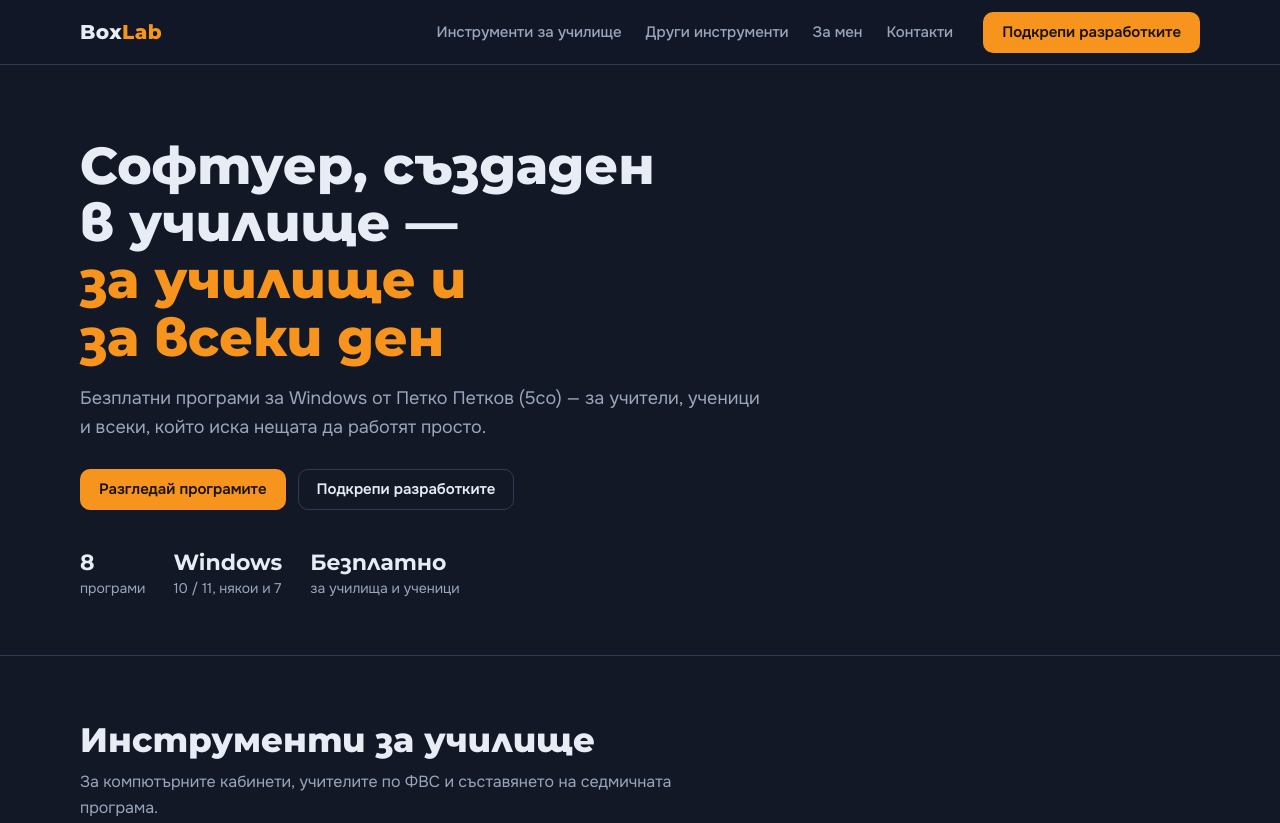
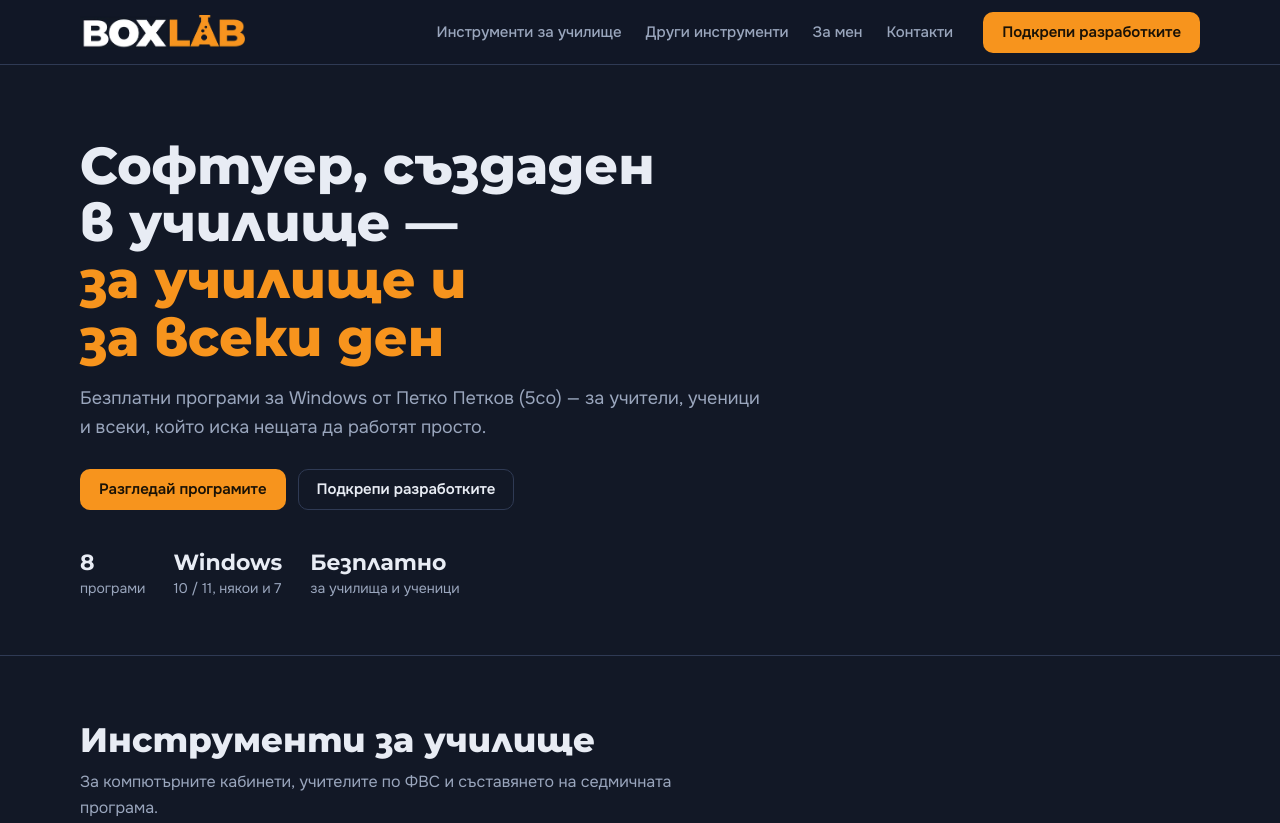
Before and after one commit to 5cov/boxLAB, a plain HTML site: page index.html in a window 1280 px wide. Shown: the top 823 px of the page. Drawn offline with Linux system fonts and the light colour scheme.

Commit message:
Header: replace text brand with BoxLab logo
Co-Authored-By: Claude Opus 5.5 <noreply@anthropic.com>
Claude-Session: https://claude.ai/code/session_011qhPvro1q1u5XBqg5Xxx9q

```diff
--- a/index.html
+++ b/index.html
@@ -35,8 +35,8 @@ img{max-width:100%;display:block}
 /* nav */
 header.nav{position:sticky;top:0;z-index:10;background:rgba(18,24,38,.92);backdrop-filter:blur(8px);border-bottom:1px solid var(--line)}
 .nav .wrap{display:flex;align-items:center;gap:20px;min-height:64px;flex-wrap:wrap;padding-top:8px;padding-bottom:8px}
-.brand{font:800 20px/1 var(--display);text-decoration:none;letter-spacing:.02em}
-.brand span{color:var(--accent)}
+.brand{display:flex;align-items:center;text-decoration:none}
+.brand img{height:34px;width:auto}
 .nav nav{display:flex;gap:4px;flex-wrap:wrap;margin-left:auto}
 .nav nav a{text-decoration:none;color:var(--muted);padding:8px 10px;border-radius:8px;font-weight:500;font-size:15px}
 .nav nav a:hover{color:var(--text);background:var(--surface)}
@@ -111,7 +111,7 @@ footer .wrap{display:flex;justify-content:space-between;gap:12px;flex-wrap:wrap}
 <body>
 <header class="nav">
   <div class="wrap">
-    <a class="brand" href="#top">Box<span>Lab</span></a>
+    <a class="brand" href="#top" aria-label="BoxLab — към началото"><img src="img/boxlab-logo.webp" alt="BoxLab" width="166" height="34"></a>
     <nav aria-label="Основно меню">
       <a href="#school">Инструменти за училище</a>
       <a href="#other">Други инструменти</a>
```
Also changed, not shown: img/boxlab-logo.webp (added).
